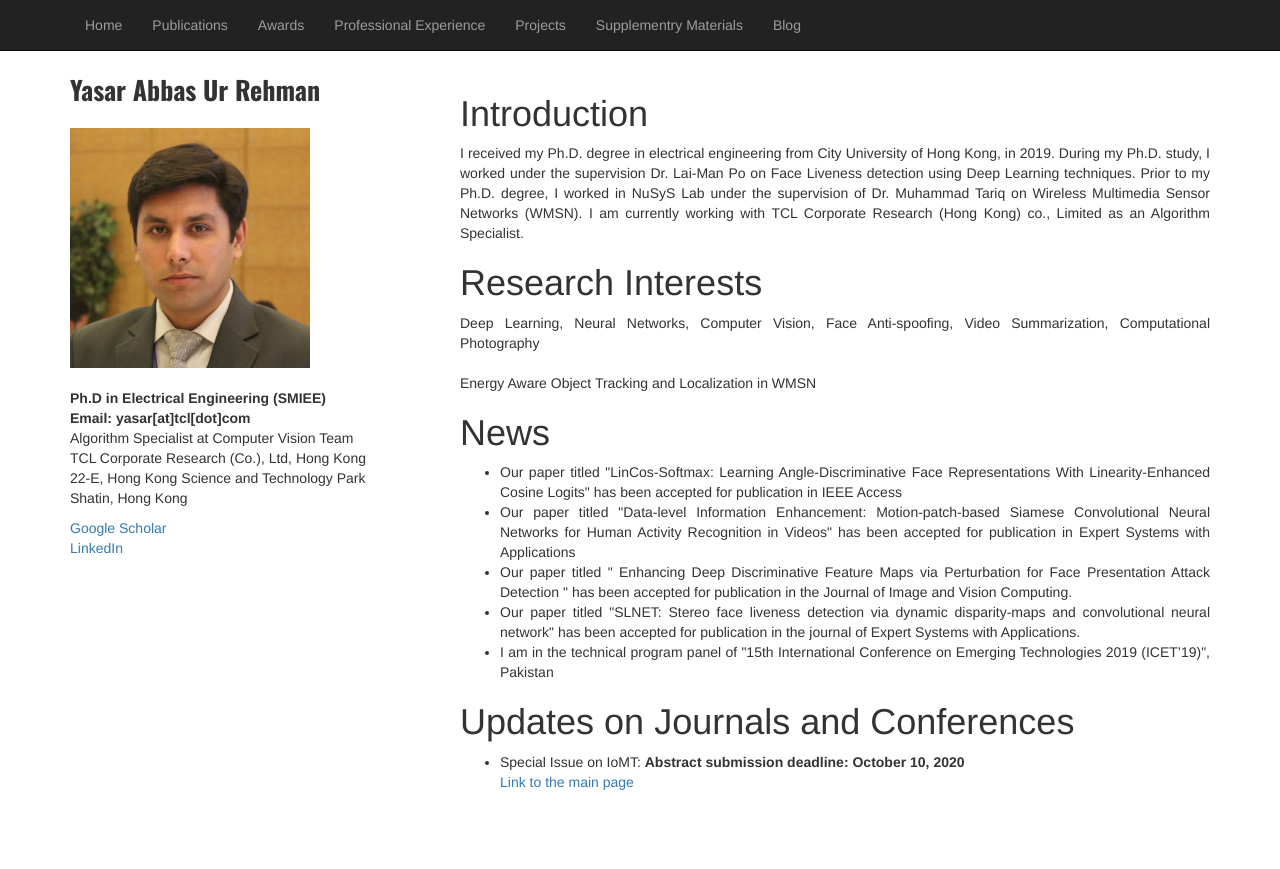
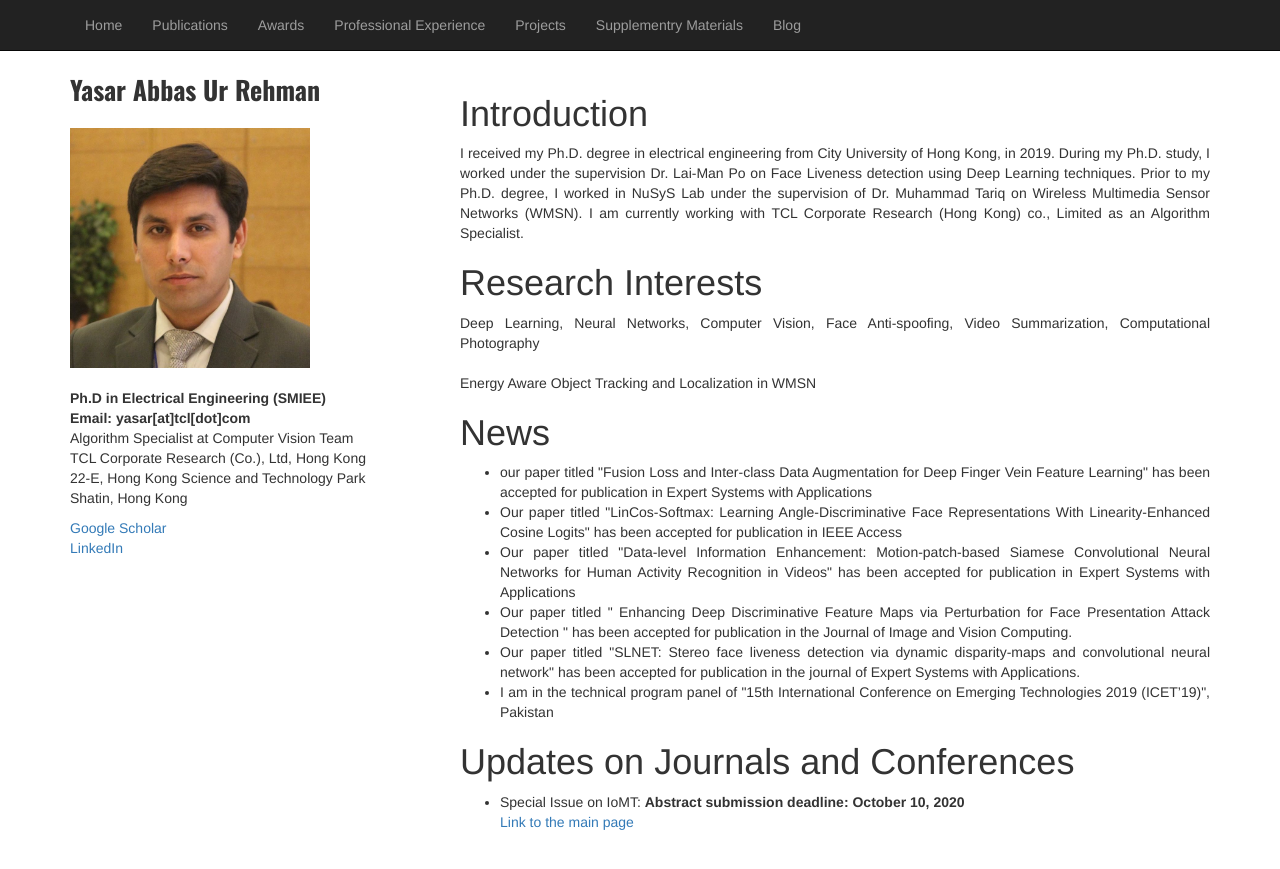
Before and after one commit to yasar-rehman/yasar, a Jekyll site: the page built from index.html, in a window 1280 px wide. Shown: the top 869 px of the page. Built offline with Jekyll 4.4.1, drawn with Linux system fonts in a browser that asks for light colours.

Commit message:
Update index.html

```diff
--- a/index.html
+++ b/index.html
@@ -42,6 +42,8 @@ title: yasar
 			<h1>News</h1>
 			<p>
 			<ul>
+			<li> our paper titled "Fusion Loss and Inter-class Data Augmentation for Deep Finger Vein Feature Learning" has been accepted for
+			publication in Expert Systems with Applications</li>
 			<li>Our paper titled "LinCos-Softmax: Learning Angle-Discriminative Face Representations With Linearity-Enhanced Cosine Logits"
 			has been accepted for publication in IEEE Access </li>
 			<li>Our paper titled "Data-level Information Enhancement: Motion-patch-based Siamese Convolutional Neural Networks for Human Activity
```
